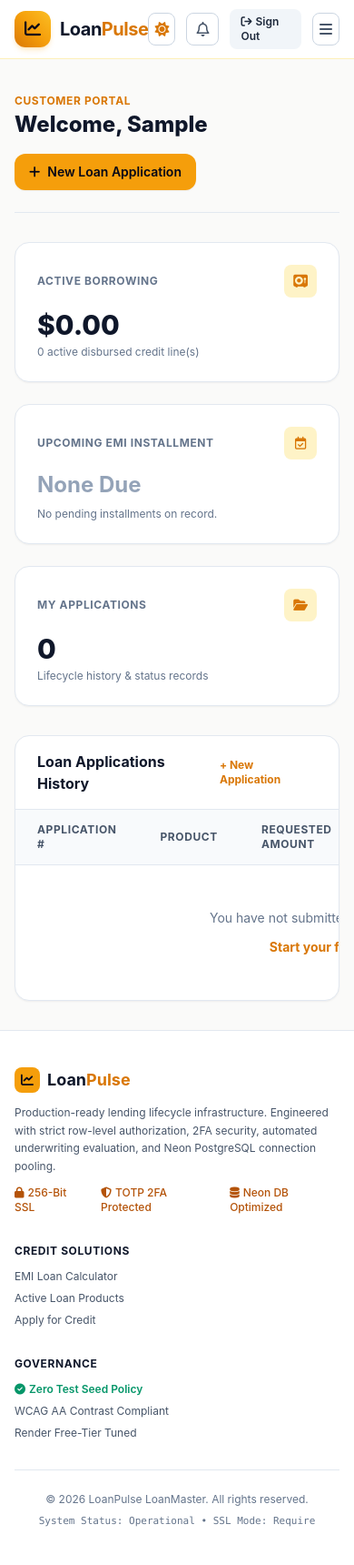
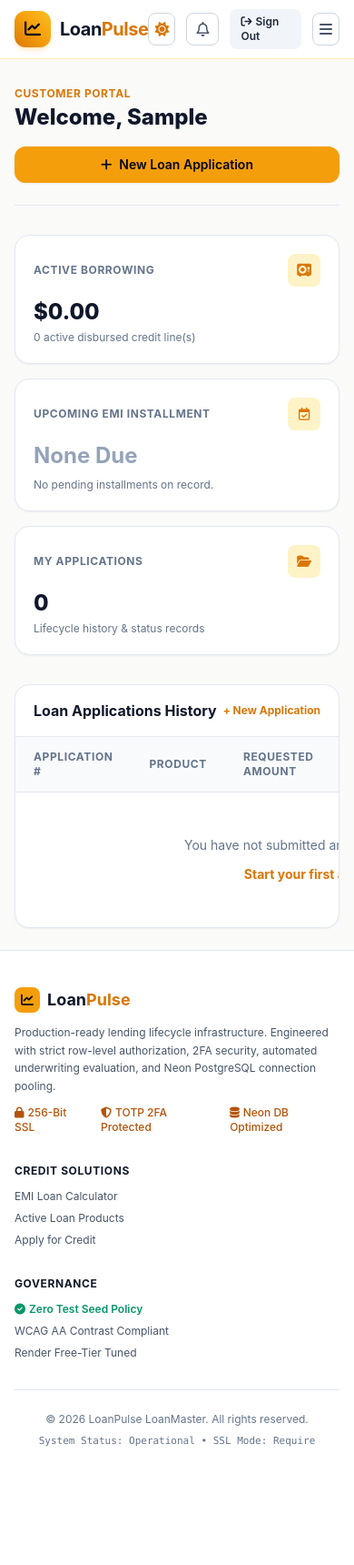
Before and after one commit to AshwaniKumar1602/LOANPULSE, a Flask app: page /customer/dashboard in a window 390 px wide. Shown: the whole page at 91% size. After the commit the page ends 1590 px from the top, so only its background shows below. Run offline with Flask 3, Linux system fonts and the light colour scheme; the visitor is signed in with stand-in values (Sample User, id 1); data that the repository does not hold is empty; some libraries are stand-ins or nearby versions.

Commit message:
feat(phase-1): design foundation with goldenish theme tokens, full responsive components, and WCAG AA contrast

```diff
--- a/app/static/css/custom.css
+++ b/app/static/css/custom.css
@@ -1,23 +1,61 @@
-/* LoanPulse Custom Accessibility and Theme Styles */
+/* =============================================================================
+   LoanPulse Fintech Design System — CSS Tokens & Global Accessibility Styles
+   WCAG AA Contrast Standards & Render Free-Tier Lightweight Asset Optimization
+   ============================================================================= */
 
 :root {
-  --color-gold-primary: #D97706;
-  --color-gold-hover: #B45309;
-  --color-gold-accent: #F59E0B;
-  --color-gold-deep: #92400E;
-  --bg-light: #FAFAF9;
+  /* Warm Amber / Golden Palette Tokens */
+  --gold-50: #FFFBEB;
+  --gold-100: #FEF3C7;
+  --gold-200: #FDE68A;
+  --gold-300: #FCD34D;
+  --gold-400: #FBBF24;
+  --gold-500: #F59E0B;
+  --gold-600: #D97706; /* Primary Warm Amber Accent */
+  --gold-700: #B45309; /* Deep Warm Amber */
+  --gold-800: #92400E; /* Deep Warm Gold */
+  --gold-900: #78350F;
+  --gold-950: #451A03;
+
+  /* Surfaces & Backgrounds */
+  --bg-light: #FAFAF9;        /* Warm off-white */
+  --bg-light-subtle: #FFFBEB; /* Warm amber wash */
   --bg-light-card: #FFFFFF;
-  --bg-dark: #0F172A;
-  --bg-dark-card: #1E293B;
+  --border-light: #E2E8F0;
+
+  --bg-dark: #0F172A;         /* Rich slate-900 */
+  --bg-dark-card: #1E293B;    /* Rich slate-800 */
+  --bg-dark-elevated: #334155;/* Slate-700 */
+  --border-dark: #334155;
+
+  /* Typography Pairing */
+  --font-sans: -apple-system, BlinkMacSystemFont, "Segoe UI", Roboto, "Helvetica Neue", Arial, sans-serif;
+  --font-mono: ui-monospace, SFMono-Regular, Menlo, Monaco, Consolas, "Liberation Mono", "Courier New", monospace;
 }
 
-/* Light / Dark Mode transition */
-body {
-  transition: background-color 0.2s ease, color 0.2s ease;
-  font-family: -apple-system, BlinkMacSystemFont, "Segoe UI", Roboto, "Helvetica Neue", Arial, sans-serif;
+/* Base Body Styling */
+html, body {
+  min-height: 100%;
+  font-family: var(--font-sans);
+  text-rendering: optimizeLegibility;
+  -webkit-font-smoothing: antialiased;
+  -moz-osx-font-smoothing: grayscale;
 }
 
-/* Form inputs high-contrast WCAG AA */
+body {
+  transition: background-color 0.15s ease, color 0.15s ease;
+}
+
+/* Touch Targets: ensure interactive elements meet minimum 42px touch size */
+button,
+a,
+input,
+select,
+textarea {
+  touch-action: manipulation;
+}
+
+/* Form inputs high-contrast WCAG AA standards */
 input[type="text"],
 input[type="email"],
 input[type="password"],
@@ -29,6 +67,7 @@ textarea {
   border-color: #CBD5E1;
   background-color: #FFFFFF;
   color: #0F172A;
+  font-size: 0.875rem;
 }
 
 .dark input[type="text"],
@@ -51,6 +90,16 @@ textarea:focus {
   box-shadow: 0 0 0 2px rgba(217, 119, 6, 0.25);
 }
 
+/* Focus Visible for Keyboard Accessibility */
+a:focus-visible,
+button:focus-visible,
+input:focus-visible,
+select:focus-visible,
+textarea:focus-visible {
+  outline: 2px solid #D97706;
+  outline-offset: 2px;
+}
+
 /* Status Badges */
 .badge-gold {
   background-color: #FEF3C7;
@@ -58,20 +107,20 @@ textarea:focus {
   border: 1px solid #FCD34D;
 }
 .dark .badge-gold {
-  background-color: rgba(217, 119, 6, 0.2);
+  background-color: rgba(217, 119, 6, 0.22);
   color: #FDE68A;
-  border: 1px solid rgba(245, 158, 11, 0.4);
+  border: 1px solid rgba(245, 158, 11, 0.45);
 }
 
 .badge-green {
   background-color: #DCFCE7;
-  color: #166534;
+  color: #14532D;
   border: 1px solid #86EFAC;
 }
 .dark .badge-green {
-  background-color: rgba(22, 101, 52, 0.25);
+  background-color: rgba(20, 83, 45, 0.3);
   color: #86EFAC;
-  border: 1px solid rgba(34, 197, 94, 0.3);
+  border: 1px solid rgba(34, 197, 94, 0.4);
 }
 
 .badge-red {
@@ -80,18 +129,71 @@ textarea:focus {
   border: 1px solid #FCA5A5;
 }
 .dark .badge-red {
-  background-color: rgba(153, 27, 27, 0.25);
+  background-color: rgba(153, 27, 27, 0.3);
   color: #FCA5A5;
-  border: 1px solid rgba(239, 68, 68, 0.3);
+  border: 1px solid rgba(239, 68, 68, 0.4);
 }
 
 .badge-blue {
   background-color: #E0F2FE;
-  color: #075985;
+  color: #0369A1;
   border: 1px solid #7DD3FC;
 }
 .dark .badge-blue {
-  background-color: rgba(7, 89, 133, 0.25);
+  background-color: rgba(3, 105, 161, 0.3);
   color: #7DD3FC;
-  border: 1px solid rgba(14, 165, 233, 0.3);
+  border: 1px solid rgba(14, 165, 233, 0.4);
 }
+
+/* Thin horizontal table scrollbars */
+.scrollbar-thin::-webkit-scrollbar {
+  height: 6px;
+  width: 6px;
+}
+.scrollbar-thin::-webkit-scrollbar-track {
+  background: transparent;
+}
+.scrollbar-thin::-webkit-scrollbar-thumb {
+  background-color: #CBD5E1;
+  border-radius: 9999px;
+}
+.dark .scrollbar-thin::-webkit-scrollbar-thumb {
+  background-color: #475569;
+}
+
+/* Modal Animations */
+@keyframes modalFadeIn {
+  from {
+    opacity: 0;
+    transform: scale(0.97);
+  }
+  to {
+    opacity: 1;
+    transform: scale(1);
+  }
+}
+
+.modal-animate-in {
+  animation: modalFadeIn 0.18s cubic-bezier(0.16, 1, 0.3, 1) forwards;
+}
+
+/* Flash Toast Slide */
+@keyframes toastSlideIn {
+  from {
+    opacity: 0;
+    transform: translateY(-8px);
+  }
+  to {
+    opacity: 1;
+    transform: translateY(0);
+  }
+}
+
+.flash-alert {
+  animation: toastSlideIn 0.25s ease-out forwards;
+}
+
+/* Range input accent styling across browsers */
+input[type="range"] {
+  accent-color: #D97706;
+}
--- a/app/templates/base.html
+++ b/app/templates/base.html
@@ -13,17 +13,19 @@
       theme: {
         extend: {
           colors: {
+            // Yellowish-Goldenish Theme Palette Tokens
             gold: {
               50: '#FFFBEB',
               100: '#FEF3C7',
               200: '#FDE68A',
               300: '#FCD34D',
               400: '#FBBF24',
-              500: '#F59E0B',
-              600: '#D97706',
-              700: '#B45309',
-              800: '#92400E',
+              500: '#F59E0B', // Primary Warm Accent
+              600: '#D97706', // Primary Warm Amber
+              700: '#B45309', // Deep Warm Amber
+              800: '#92400E', // Deep Warm Gold
               900: '#78350F',
+              950: '#451A03',
             },
             amber: {
               50: '#FFFBEB',
@@ -36,12 +38,15 @@
               700: '#B45309',
               800: '#92400E',
               900: '#78350F',
+              950: '#451A03',
             },
             surface: {
-              light: '#FAFAF9',
-              cardLight: '#FFFFFF',
-              dark: '#0F172A',
-              cardDark: '#1E293B',
+              light: '#FAFAF9',       // Clean warm off-white
+              lightWarm: '#FFFBEB',   // Subtle amber wash
+              lightCard: '#FFFFFF',
+              dark: '#0F172A',        // Rich slate-900
+              darkCard: '#1E293B',    // Rich charcoal/slate-800
+              darkElevated: '#334155' // Slate-700
             }
           }
         }
@@ -56,7 +61,7 @@
   <link rel="stylesheet" href="{{ url_for('static', filename='css/custom.css') }}">
   {% block extra_head %}{% endblock %}
 </head>
-<body class="h-full flex flex-col bg-[#FAFAF9] dark:bg-[#0F172A] text-slate-900 dark:text-slate-100 antialiased selection:bg-amber-500 selection:text-slate-950">
+<body class="h-full flex flex-col bg-[#FAFAF9] dark:bg-[#0F172A] text-slate-900 dark:text-slate-100 antialiased selection:bg-amber-500 selection:text-slate-950 transition-colors">
 
   <!-- Navigation Bar -->
   {% include 'components/navbar.html' %}
@@ -64,8 +69,8 @@
   <!-- Flash Alerts -->
   {% include 'components/alerts.html' %}
 
-  <!-- Main Content Container -->
-  <main class="flex-1 w-full max-w-7xl mx-auto px-4 sm:px-6 lg:px-8 py-8">
+  <!-- Main Content Container with Responsive Padding -->
+  <main class="flex-1 w-full max-w-7xl mx-auto px-4 sm:px-6 lg:px-8 py-6 sm:py-8 lg:py-10">
     {% block content %}{% endblock %}
   </main>
 
--- a/app/templates/customer/dashboard.html
+++ b/app/templates/customer/dashboard.html
@@ -6,36 +6,36 @@
 <div class="space-y-8">
 
   <!-- Header Banner -->
-  <div class="flex flex-col sm:flex-row sm:items-center sm:justify-between pb-6 border-b border-slate-200 dark:border-slate-800">
+  <div class="flex flex-col sm:flex-row sm:items-center sm:justify-between pb-6 border-b border-slate-200 dark:border-slate-800 gap-4">
     <div>
       <span class="text-xs font-bold text-amber-600 dark:text-amber-400 uppercase tracking-wider">Customer Portal</span>
       <h1 class="text-2xl sm:text-3xl font-extrabold text-slate-900 dark:text-slate-100">Welcome, {{ current_user.first_name }}</h1>
     </div>
-    <div class="mt-4 sm:mt-0 flex space-x-3">
-      <a href="{{ url_for('customer.apply') }}" class="px-4 py-2.5 rounded-xl text-sm font-semibold bg-amber-500 hover:bg-amber-400 text-slate-950 shadow-sm transition-all flex items-center space-x-2">
+    <div class="flex space-x-3">
+      <a href="{{ url_for('customer.apply') }}" class="w-full sm:w-auto px-4 py-2.5 rounded-xl text-sm font-semibold bg-amber-500 hover:bg-amber-400 text-slate-950 shadow-sm transition-all flex items-center justify-center space-x-2">
         <i class="fa-solid fa-plus"></i>
         <span>New Loan Application</span>
       </a>
     </div>
   </div>
 
-  <!-- Metric KPI Cards -->
-  <div class="grid grid-cols-1 sm:grid-cols-2 lg:grid-cols-3 gap-6">
+  <!-- Metric KPI Cards (1 col mobile, 2 cols tablet, 3 cols desktop) -->
+  <div class="grid grid-cols-1 sm:grid-cols-2 lg:grid-cols-3 gap-4 sm:gap-6">
 
     <!-- Active Borrowings -->
-    <div class="rounded-2xl bg-white dark:bg-slate-800/90 border border-slate-200 dark:border-slate-700 p-6 shadow-sm">
+    <div class="rounded-2xl bg-white dark:bg-slate-800/90 border border-slate-200 dark:border-slate-700 p-5 sm:p-6 shadow-sm">
       <div class="flex items-center justify-between mb-3">
         <span class="text-xs font-bold text-slate-500 uppercase tracking-wider">Active Borrowing</span>
         <div class="w-9 h-9 rounded-lg bg-amber-100 dark:bg-amber-950 text-amber-600 dark:text-amber-400 flex items-center justify-center text-sm font-bold">
           <i class="fa-solid fa-vault"></i>
         </div>
       </div>
-      <div class="text-3xl font-extrabold text-slate-900 dark:text-slate-100">${{ "{:,.2f}".format(total_borrowed) }}</div>
+      <div class="text-2xl sm:text-3xl font-extrabold text-slate-900 dark:text-slate-100">${{ "{:,.2f}".format(total_borrowed) }}</div>
       <p class="text-xs text-slate-500 mt-1">{{ active_loans|length }} active disbursed credit line(s)</p>
     </div>
 
     <!-- Next Upcoming EMI -->
-    <div class="rounded-2xl bg-white dark:bg-slate-800/90 border border-slate-200 dark:border-slate-700 p-6 shadow-sm">
+    <div class="rounded-2xl bg-white dark:bg-slate-800/90 border border-slate-200 dark:border-slate-700 p-5 sm:p-6 shadow-sm">
       <div class="flex items-center justify-between mb-3">
         <span class="text-xs font-bold text-slate-500 uppercase tracking-wider">Upcoming EMI Installment</span>
         <div class="w-9 h-9 rounded-lg bg-amber-100 dark:bg-amber-950 text-amber-600 dark:text-amber-400 flex items-center justify-center text-sm font-bold">
@@ -43,7 +43,7 @@
         </div>
       </div>
       {% if next_emi %}
-        <div class="text-3xl font-extrabold text-slate-900 dark:text-slate-100">${{ "{:,.2f}".format(next_emi.total_installment) }}</div>
+        <div class="text-2xl sm:text-3xl font-extrabold text-slate-900 dark:text-slate-100">${{ "{:,.2f}".format(next_emi.total_installment) }}</div>
         <div class="flex items-center justify-between mt-2">
           <span class="text-xs font-medium text-slate-500">Due: <strong class="text-amber-700 dark:text-amber-400">{{ next_emi.due_date.strftime('%b %d, %Y') }}</strong></span>
           <a href="{{ url_for('customer.pay_installment', schedule_id=next_emi.id) }}" class="px-2.5 py-1 rounded-md text-xs font-bold bg-amber-500 hover:bg-amber-400 text-slate-950">
@@ -57,14 +57,14 @@
     </div>
 
     <!-- Total Applications -->
-    <div class="rounded-2xl bg-white dark:bg-slate-800/90 border border-slate-200 dark:border-slate-700 p-6 shadow-sm">
+    <div class="rounded-2xl bg-white dark:bg-slate-800/90 border border-slate-200 dark:border-slate-700 p-5 sm:p-6 shadow-sm sm:col-span-2 lg:col-span-1">
       <div class="flex items-center justify-between mb-3">
         <span class="text-xs font-bold text-slate-500 uppercase tracking-wider">My Applications</span>
         <div class="w-9 h-9 rounded-lg bg-amber-100 dark:bg-amber-950 text-amber-600 dark:text-amber-400 flex items-center justify-center text-sm font-bold">
           <i class="fa-solid fa-folder-open"></i>
         </div>
       </div>
-      <div class="text-3xl font-extrabold text-slate-900 dark:text-slate-100">{{ applications|length }}</div>
+      <div class="text-2xl sm:text-3xl font-extrabold text-slate-900 dark:text-slate-100">{{ applications|length }}</div>
       <p class="text-xs text-slate-500 mt-1">Lifecycle history & status records</p>
     </div>
 
@@ -101,48 +101,48 @@
     </div>
   {% endif %}
 
-  <!-- Applications Table -->
+  <!-- Applications Table Container -->
   <div class="bg-white dark:bg-slate-800/90 rounded-2xl border border-slate-200 dark:border-slate-700 shadow-sm overflow-hidden">
-    <div class="px-6 py-4 border-b border-slate-200 dark:border-slate-700 flex justify-between items-center">
+    <div class="px-5 sm:px-6 py-4 border-b border-slate-200 dark:border-slate-700 flex justify-between items-center">
       <h2 class="text-base font-bold text-slate-900 dark:text-slate-100">Loan Applications History</h2>
       <a href="{{ url_for('customer.apply') }}" class="text-xs font-bold text-amber-600 dark:text-amber-400 hover:underline">+ New Application</a>
     </div>
 
-    <div class="overflow-x-auto">
-      <table class="min-w-full divide-y divide-slate-200 dark:divide-slate-700 text-left text-xs">
-        <thead class="bg-slate-50 dark:bg-slate-900/50 text-slate-600 dark:text-slate-400 uppercase font-bold tracking-wider">
+    <div class="overflow-x-auto scrollbar-thin">
+      <table class="min-w-[650px] w-full divide-y divide-slate-200 dark:divide-slate-700 text-left text-xs">
+        <thead class="bg-slate-50 dark:bg-slate-900/50 text-slate-500 uppercase font-bold tracking-wider">
           <tr>
-            <th class="px-6 py-3.5">Application #</th>
-            <th class="px-6 py-3.5">Product</th>
-            <th class="px-6 py-3.5">Requested Amount</th>
-            <th class="px-6 py-3.5">Tenure</th>
-            <th class="px-6 py-3.5">Est. EMI</th>
-            <th class="px-6 py-3.5">Status</th>
-            <th class="px-6 py-3.5 text-right">Actions</th>
+            <th class="px-5 py-3.5">Application #</th>
+            <th class="px-5 py-3.5">Product</th>
+            <th class="px-5 py-3.5">Requested Amount</th>
+            <th class="px-5 py-3.5">Tenure</th>
+            <th class="px-5 py-3.5">Est. EMI</th>
+            <th class="px-5 py-3.5">Status</th>
+            <th class="px-5 py-3.5 text-right">Actions</th>
           </tr>
         </thead>
         <tbody class="divide-y divide-slate-200 dark:divide-slate-700">
           {% for app in applications %}
             <tr class="hover:bg-slate-50 dark:hover:bg-slate-700/40 transition-colors">
-              <td class="px-6 py-4 font-mono font-bold text-slate-900 dark:text-slate-100">
+              <td class="px-5 py-4 font-mono font-bold text-slate-900 dark:text-slate-100 whitespace-nowrap">
                 {{ app.application_number }}
               </td>
-              <td class="px-6 py-4 font-medium text-slate-800 dark:text-slate-200">
+              <td class="px-5 py-4 font-medium text-slate-800 dark:text-slate-200 whitespace-nowrap">
                 {{ app.product.name }}
               </td>
-              <td class="px-6 py-4 font-bold text-slate-900 dark:text-slate-100">
+              <td class="px-5 py-4 font-bold text-slate-900 dark:text-slate-100 whitespace-nowrap">
                 ${{ "{:,.2f}".format(app.requested_amount) }}
               </td>
-              <td class="px-6 py-4 text-slate-600 dark:text-slate-400">
+              <td class="px-5 py-4 text-slate-600 dark:text-slate-400 whitespace-nowrap">
                 {{ app.tenure_months }} mos
               </td>
-              <td class="px-6 py-4 text-amber-700 dark:text-amber-400 font-bold">
+              <td class="px-5 py-4 text-amber-700 dark:text-amber-400 font-bold whitespace-nowrap">
                 ${{ "{:,.2f}".format(app.calculate_estimated_monthly_emi()) }}/mo
               </td>
-              <td class="px-6 py-4">
+              <td class="px-5 py-4 whitespace-nowrap">
                 {{ render_status_badge(app.status) }}
               </td>
-              <td class="px-6 py-4 text-right space-x-2">
+              <td class="px-5 py-4 text-right space-x-2 whitespace-nowrap">
                 <a href="{{ url_for('customer.application_detail', app_id=app.id) }}" class="inline-block px-3 py-1.5 rounded-lg text-xs font-semibold bg-slate-100 dark:bg-slate-700 hover:bg-amber-500 hover:text-slate-950 text-slate-800 dark:text-slate-200 transition-colors">
                   Details &amp; Docs
                 </a>
@@ -155,7 +155,7 @@
             </tr>
           {% else %}
             <tr>
-              <td colspan="7" class="px-6 py-12 text-center text-slate-500 text-sm">
+              <td colspan="7" class="px-5 py-12 text-center text-slate-500 text-sm">
                 You have not submitted any loan applications yet.
                 <div class="mt-3">
                   <a href="{{ url_for('customer.apply') }}" class="font-bold text-amber-600 dark:text-amber-400 hover:underline">Start your first application &rarr;</a>
```
Also changed, not shown: app/static/js/main.js (+39 -4 lines), app/templates/components/ui_components.html (added, +147 -0 lines), app/templates/customer/application_detail.html (+22 -24 lines), app/templates/customer/repayments.html (+31 -28 lines), app/templates/manager/approvals.html (+14 -14 lines), app/templates/manager/audit_logs.html (+7 -7 lines), app/templates/manager/dashboard.html (+17 -17 lines), app/templates/manager/products.html (+14 -14 lines), app/templates/officer/dashboard.html (+27 -27 lines), tests/test_ui.py (added, +37 -0 lines).
